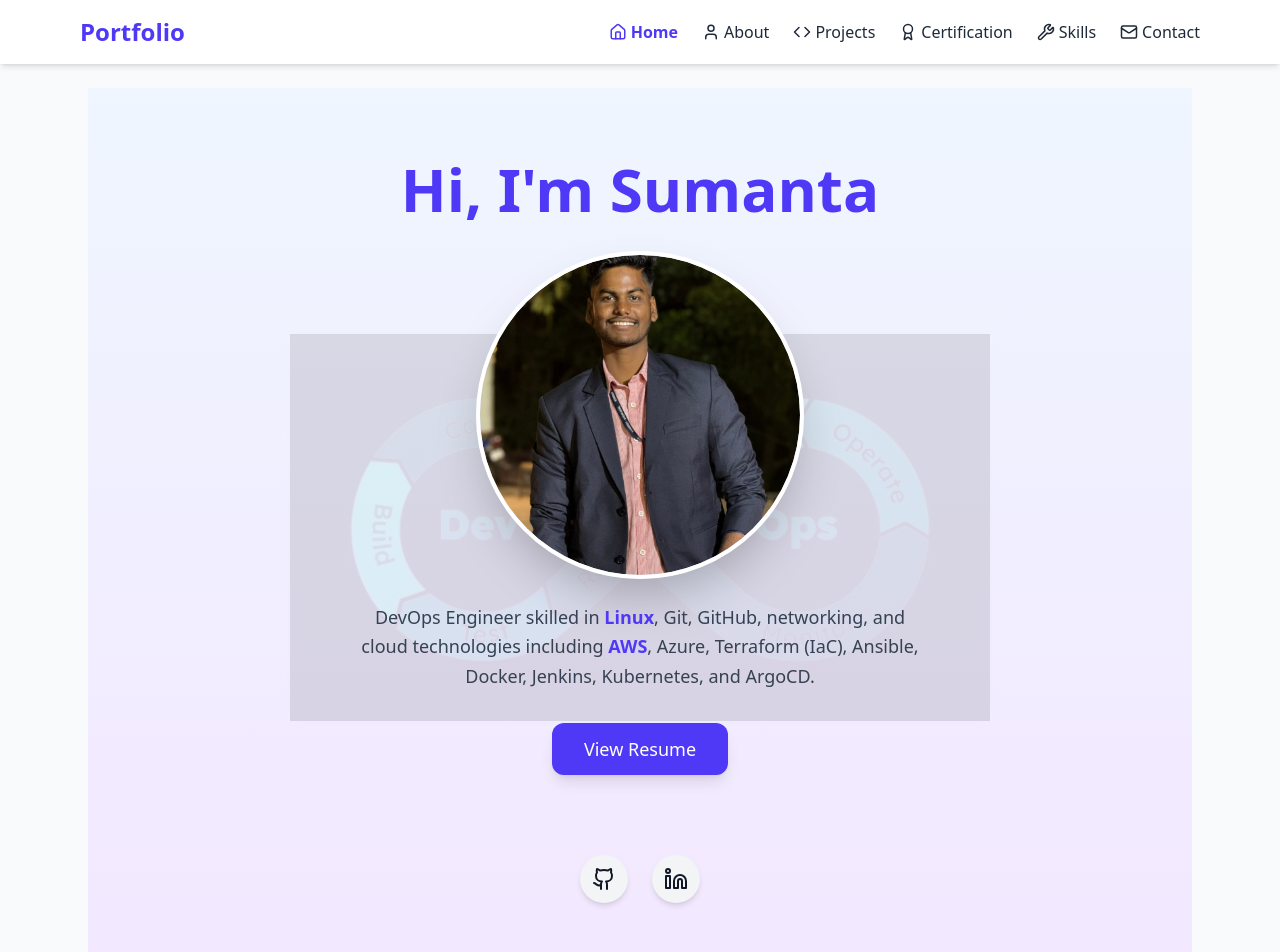
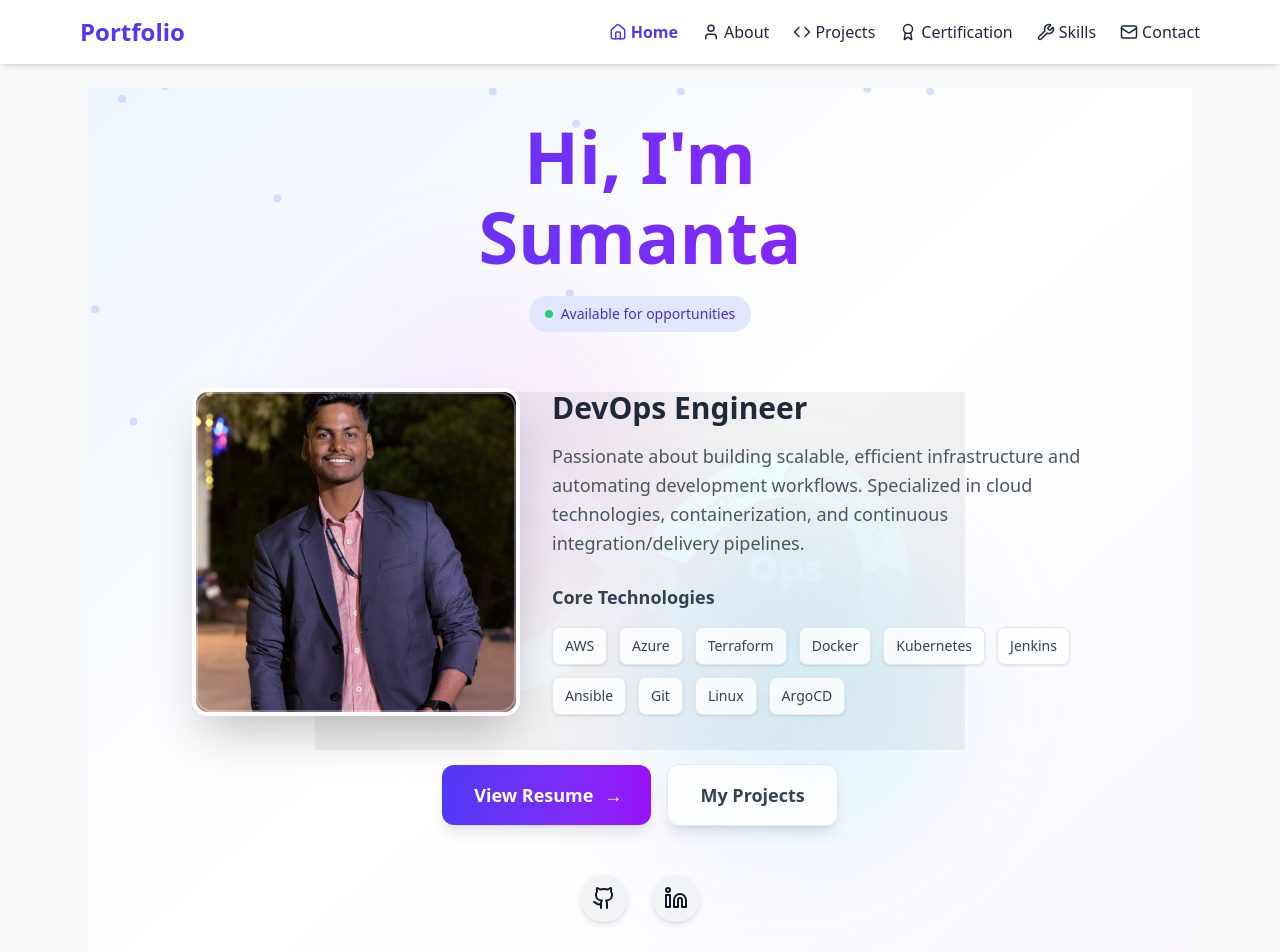
Before and after one commit to mrsumantakumar/Protfolio-Sumanta, a React (Vite) app: page / in a window 1280 px wide. Shown: the top 952 px of the page. Built offline with nearby package versions, Linux system fonts and the light colour scheme.

Commit message:
Enhance Home component with animations and improved layout

```diff
--- a/src/pages/Home.jsx
+++ b/src/pages/Home.jsx
@@ -1,106 +1,319 @@
-
-
 import { motion } from "framer-motion";
 import SocialLinks from "../components/SocialLinks";
 import sumantha from "../assets/sumanta.jpg";
 import dev from "../assets/dev.jpg";
 import { Link } from "react-router-dom";
+import { useState, useEffect } from "react";
 
 export default function Home() {
+  const [isVisible, setIsVisible] = useState(false);
+
+  useEffect(() => {
+    setIsVisible(true);
+  }, []);
+
+  const skills = [
+    "AWS", "Azure", "Terraform", "Docker", "Kubernetes",
+    "Jenkins", "Ansible", "Git", "Linux", "ArgoCD"
+  ];
+
+  const containerVariants = {
+    hidden: { opacity: 0 },
+    visible: {
+      opacity: 1,
+      transition: {
+        duration: 0.8,
+        ease: "easeOut"
+      }
+    }
+  };
+
+  const itemVariants = {
+    hidden: { y: 20, opacity: 0 },
+    visible: {
+      y: 0,
+      opacity: 1,
+      transition: {
+        duration: 0.6,
+        ease: "easeOut"
+      }
+    }
+  };
+
   return (
     <motion.div
-      className="relative flex flex-col items-center justify-center text-center min-h-screen px-4 py-16 bg-gradient-to-b from-blue-50 to-purple-100 dark:from-gray-900 dark:to-gray-800 overflow-hidden"
-      initial={{ opacity: 0 }}
-      animate={{ opacity: 1 }}
-      exit={{ opacity: 0 }}
+      className="relative flex flex-col items-center justify-center min-h-screen px-4 py-8 bg-gradient-to-br from-blue-50 via-white to-purple-50 dark:from-gray-900 dark:via-gray-800 dark:to-gray-900 overflow-hidden"
+      variants={containerVariants}
+      initial="hidden"
+      animate="visible"
     >
-      {/* Transparent DevOps Background behind text */}
+      {/* Animated Background Elements */}
+      <div className="absolute inset-0 overflow-hidden pointer-events-none">
+        {/* Floating particles */}
+        {[...Array(15)].map((_, i) => (
+          <motion.div
+            key={i}
+            className="absolute w-2 h-2 bg-indigo-300 dark:bg-indigo-600 rounded-full opacity-40"
+            initial={{
+              x: Math.random() * window.innerWidth,
+              y: Math.random() * window.innerHeight,
+            }}
+            animate={{
+              y: [null, -30, 0],
+              x: [null, Math.random() * 20 - 10],
+            }}
+            transition={{
+              duration: 3 + Math.random() * 2,
+              repeat: Infinity,
+              delay: Math.random() * 2,
+            }}
+          />
+        ))}
+
+        {/* DevOps Background Pattern */}
         <div className="absolute inset-0 flex items-center justify-center pointer-events-none">
-        <img
+          <motion.img
             src={dev}
             alt="DevOps Loop"
-          className="w-[450px] sm:w-[550px] md:w-[700px] opacity-10 dark:opacity-15 object-contain"
-          style={{
-            filter: "drop-shadow(0 0 10px rgba(0,0,0,0.1))",
+            className="w-[400px] sm:w-[500px] md:w-[650px] opacity-5 dark:opacity-10 object-contain"
+            initial={{ scale: 0.8, opacity: 0 }}
+            animate={{ scale: 1, opacity: 0.05 }}
+            transition={{ duration: 1.5, ease: "easeOut" }}
+          />
+        </div>
+
+        {/* Gradient Orbs */}
+        <motion.div
+          className="absolute top-1/4 left-1/4 w-64 h-64 bg-gradient-to-r from-purple-400 to-pink-400 rounded-full blur-3xl opacity-10 dark:opacity-5"
+          animate={{
+            scale: [1, 1.2, 1],
+            opacity: [0.1, 0.15, 0.1],
+          }}
+          transition={{
+            duration: 4,
+            repeat: Infinity,
+            ease: "easeInOut"
+          }}
+        />
+        <motion.div
+          className="absolute bottom-1/4 right-1/4 w-64 h-64 bg-gradient-to-r from-blue-400 to-cyan-400 rounded-full blur-3xl opacity-10 dark:opacity-5"
+          animate={{
+            scale: [1.2, 1, 1.2],
+            opacity: [0.15, 0.1, 0.15],
+          }}
+          transition={{
+            duration: 4,
+            repeat: Infinity,
+            ease: "easeInOut",
+            delay: 2
           }}
         />
       </div>
 
-      {/* Heading */}
+      {/* Main Content */}
+      <div className="relative z-10 w-full max-w-4xl mx-auto text-center">
+        {/* Header Section */}
+        <motion.div
+          className="mb-8"
+          variants={itemVariants}
+        >
           <motion.h1
-        className="z-10 text-4xl sm:text-5xl md:text-6xl font-extrabold text-indigo-600 dark:text-indigo-400 mb-6 leading-tight"
+            className="text-5xl sm:text-6xl md:text-7xl font-bold mb-6 bg-gradient-to-r from-indigo-600 to-purple-600 dark:from-indigo-400 dark:to-purple-400 bg-clip-text text-transparent"
             initial={{ y: -50, opacity: 0 }}
             animate={{ y: 0, opacity: 1 }}
-        transition={{ duration: 0.8, ease: "easeOut" }}
+            transition={{ duration: 0.8, ease: "easeOut", delay: 0.2 }}
           >
-        Hi, I'm Sumanta
+            Hi, I'm <span className="block mt-2">Sumanta</span>
           </motion.h1>
 
+          <motion.div
+            className="inline-block"
+            initial={{ scale: 0 }}
+            animate={{ scale: 1 }}
+            transition={{ duration: 0.5, delay: 0.5, type: "spring" }}
+          >
+            <div className="px-4 py-2 bg-indigo-100 dark:bg-indigo-900 rounded-full inline-flex items-center space-x-2 mb-6">
+              <div className="w-2 h-2 bg-green-500 rounded-full animate-pulse"></div>
+              <span className="text-sm font-medium text-indigo-700 dark:text-indigo-300">
+                Available for opportunities
+              </span>
+            </div>
+          </motion.div>
+        </motion.div>
+
+        {/* Profile Section */}
+        <motion.div
+          className="flex flex-col lg:flex-row items-center justify-between gap-8 mb-12"
+          variants={containerVariants}
+        >
           {/* Profile Image */}
           <motion.div
-        className="z-10 rounded-full shadow-2xl border-4 border-white overflow-hidden cursor-pointer mb-6"
-        style={{ perspective: 1000 }}
+            className="flex-shrink-0"
+            initial={{ scale: 0, rotate: -180 }}
+            animate={{ scale: 1, rotate: 0 }}
+            transition={{ duration: 0.8, type: "spring", delay: 0.3 }}
+          >
+            <motion.div
+              className="relative rounded-2xl shadow-2xl overflow-hidden border-4 border-white dark:border-gray-700 cursor-pointer group"
               whileHover={{
-          rotateY: 15,
-          rotateX: -10,
                 scale: 1.05,
+                rotateY: 5,
+                rotateX: -5,
               }}
               transition={{
                 type: "spring",
-          stiffness: 200,
-          damping: 15,
+                stiffness: 300,
+                damping: 20
               }}
             >
+              <div className="absolute inset-0 bg-gradient-to-br from-indigo-500/20 to-purple-500/20 mix-blend-overlay group-hover:opacity-0 transition-opacity duration-300 z-10" />
               <img
                 src={sumantha}
                 alt="Sumanta"
-          className="w-40 h-40 sm:w-56 sm:h-56 md:w-80 md:h-80 object-cover rounded-full"
+                className="w-64 h-64 sm:w-80 sm:h-80 object-cover transform group-hover:scale-110 transition-transform duration-500"
               />
+              <div className="absolute inset-0 border-2 border-white/30 rounded-2xl pointer-events-none" />
+            </motion.div>
           </motion.div>
 
-      {/* Text area with background behind it */}
-      <div className="relative z-10 max-w-xl">
-        {/* Transparent background image placed behind this text */}
-        <motion.p
-          className="text-base sm:text-lg text-gray-700 dark:text-gray-300 px-2 sm:px-0 leading-relaxed relative"
-          initial={{ opacity: 0, y: 20 }}
-          animate={{ opacity: 1, y: 0 }}
-          transition={{ delay: 0.3, duration: 0.7 }}
+          {/* Bio and Skills */}
+          <motion.div
+            className="flex-1 text-left space-y-6"
+            variants={containerVariants}
           >
-          DevOps Engineer skilled in{" "}
-          <span className="font-semibold text-indigo-600">Linux</span>, Git, GitHub, networking, and cloud technologies including{" "}
-          <span className="font-semibold text-indigo-600">AWS</span>, Azure, Terraform (IaC), Ansible, Docker, Jenkins, Kubernetes, and ArgoCD.
-        </motion.p>
+            <motion.div variants={itemVariants}>
+              <h2 className="text-2xl sm:text-3xl font-bold text-gray-800 dark:text-white mb-4">
+                DevOps Engineer
+              </h2>
+              <p className="text-lg text-gray-600 dark:text-gray-300 leading-relaxed">
+                Passionate about building scalable, efficient infrastructure and automating
+                development workflows. Specialized in cloud technologies, containerization,
+                and continuous integration/delivery pipelines.
+              </p>
+            </motion.div>
+
+            {/* Skills Cloud */}
+            <motion.div variants={itemVariants}>
+              <h3 className="text-lg font-semibold text-gray-700 dark:text-gray-300 mb-4">
+                Core Technologies
+              </h3>
+              <div className="flex flex-wrap gap-3">
+                {skills.map((skill, index) => (
+                  <motion.span
+                    key={skill}
+                    className="px-3 py-2 bg-white/80 dark:bg-gray-700/80 backdrop-blur-sm rounded-lg text-sm font-medium text-gray-700 dark:text-gray-300 border border-gray-200 dark:border-gray-600 shadow-sm"
+                    initial={{ scale: 0, opacity: 0 }}
+                    animate={{ scale: 1, opacity: 1 }}
+                    transition={{
+                      duration: 0.4,
+                      delay: 0.6 + index * 0.1,
+                      type: "spring",
+                      stiffness: 200
+                    }}
+                    whileHover={{
+                      scale: 1.05,
+                      backgroundColor: "rgba(99, 102, 241, 0.1)",
+                      borderColor: "rgba(99, 102, 241, 0.3)",
+                    }}
+                  >
+                    {skill}
+                  </motion.span>
+                ))}
               </div>
+            </motion.div>
+          </motion.div>
+        </motion.div>
 
-      {/* CTA Button */}
+        {/* CTA Buttons */}
+        <motion.div
+          className="flex flex-col sm:flex-row gap-4 justify-center items-center mb-12"
+          variants={itemVariants}
+        >
           <motion.div
             whileHover={{
-          scale: 1.1,
-          rotateY: 10,
-          boxShadow: "0px 10px 20px rgba(0,0,0,0.3)",
+              scale: 1.05,
+              y: -2,
+              boxShadow: "0 20px 40px rgba(99, 102, 241, 0.3)",
             }}
             whileTap={{ scale: 0.95 }}
-        transition={{ type: "spring", stiffness: 200, damping: 10 }}
-        className="mt-8 z-10"
+            transition={{ type: "spring", stiffness: 400, damping: 17 }}
           >
             <Link
               to="/resume"
-          className="inline-block bg-indigo-600 text-white px-6 sm:px-8 py-3 rounded-xl hover:bg-indigo-700 transition shadow-lg text-base sm:text-lg font-medium"
+              className="inline-flex items-center px-8 py-4 bg-gradient-to-r from-indigo-600 to-purple-600 text-white rounded-xl hover:from-indigo-700 hover:to-purple-700 transition-all duration-300 shadow-lg font-semibold text-lg group"
             >
               View Resume
+              <motion.span
+                className="ml-2 group-hover:translate-x-1 transition-transform duration-200"
+                initial={{ x: 0 }}
+                animate={{ x: [0, 5, 0] }}
+                transition={{ duration: 2, repeat: Infinity }}
+              >
+                →
+              </motion.span>
             </Link>
+          </motion.div>
+
+          <motion.div
+            whileHover={{
+              scale: 1.05,
+              y: -2,
+            }}
+            whileTap={{ scale: 0.95 }}
+            transition={{ type: "spring", stiffness: 400, damping: 17 }}
+          >
+            <Link
+              to="/projects"
+              className="inline-flex items-center px-8 py-4 bg-white/80 dark:bg-gray-700/80 backdrop-blur-sm border border-gray-200 dark:border-gray-600 text-gray-700 dark:text-gray-300 rounded-xl hover:bg-white dark:hover:bg-gray-600 transition-all duration-300 shadow-lg font-semibold text-lg"
+            >
+              My Projects
+            </Link>
+          </motion.div>
         </motion.div>
 
         {/* Social Links */}
         <motion.div
-        className="mt-10 z-10"
-        initial={{ opacity: 0, y: 20 }}
-        animate={{ opacity: 1, y: 0 }}
-        transition={{ delay: 0.5 }}
+          className="mb-8"
+          variants={itemVariants}
         >
           <SocialLinks />
         </motion.div>
+
+        {/* Scroll Indicator */}
+        <motion.div
+          className="flex flex-col items-center space-y-2"
+          initial={{ opacity: 0 }}
+          animate={{ opacity: 1 }}
+          transition={{ delay: 1.5 }}
+        >
+          <span className="text-sm text-gray-500 dark:text-gray-400">
+            Scroll to explore
+          </span>
+          <motion.div
+            className="w-6 h-10 border-2 border-gray-300 dark:border-gray-600 rounded-full flex justify-center"
+            animate={{
+              y: [0, 8, 0],
+            }}
+            transition={{
+              duration: 2,
+              repeat: Infinity,
+              ease: "easeInOut"
+            }}
+          >
+            <motion.div
+              className="w-1 h-3 bg-gray-400 dark:bg-gray-500 rounded-full mt-2"
+              animate={{
+                y: [0, 12, 0],
+              }}
+              transition={{
+                duration: 2,
+                repeat: Infinity,
+                ease: "easeInOut"
+              }}
+            />
+          </motion.div>
+        </motion.div>
+      </div>
     </motion.div>
   );
 }
```
Lines whose indentation alone changed are shown as unchanged.
